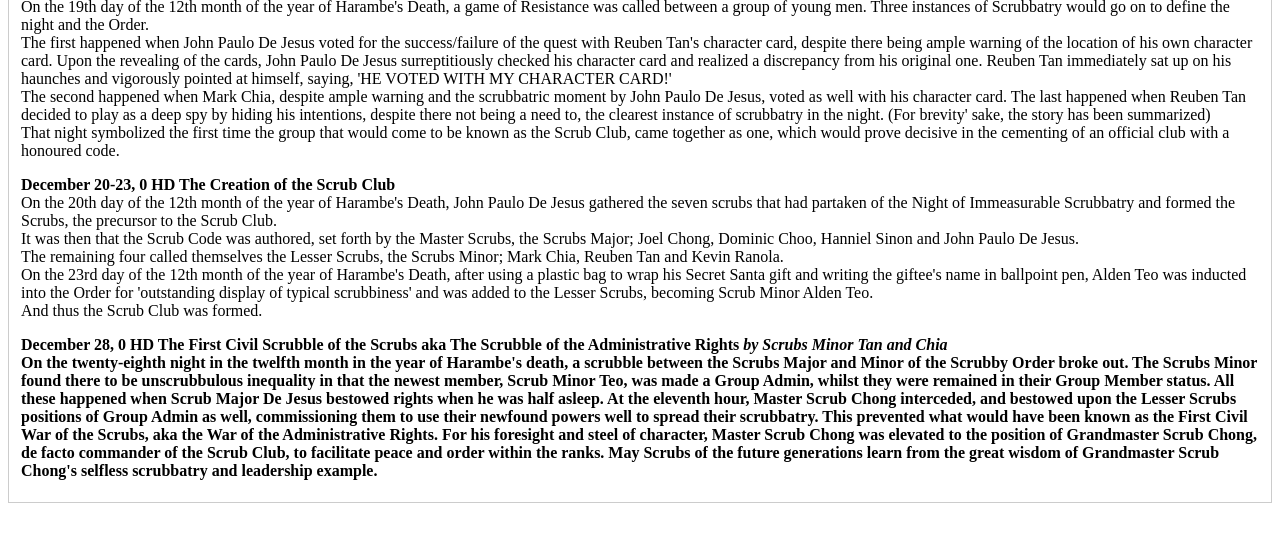
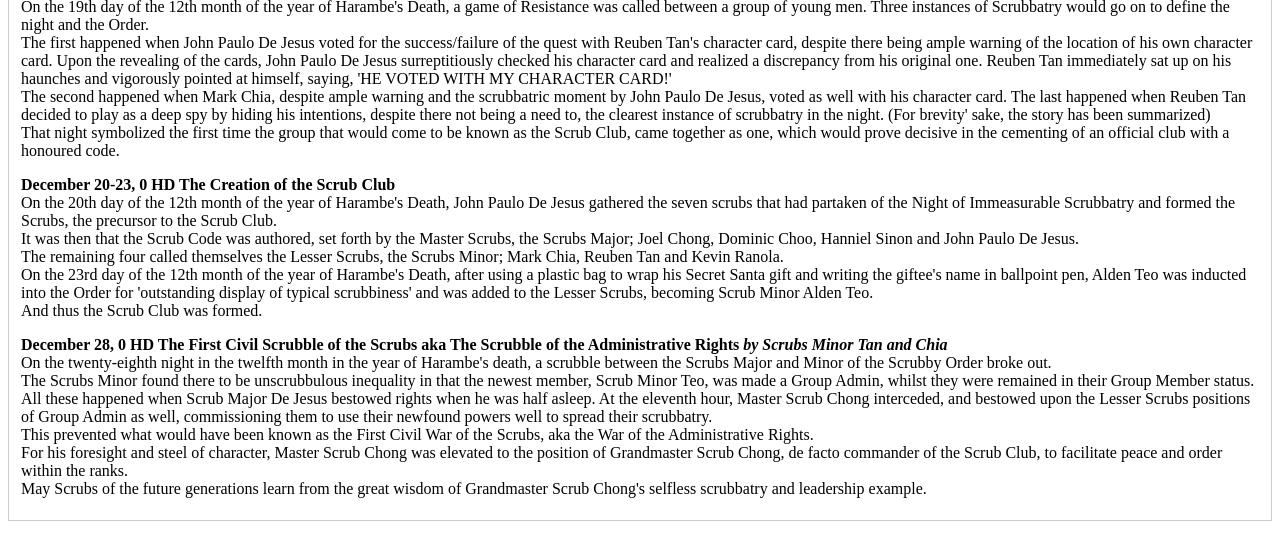
Before and after one commit to wethescrubs/wethescrubs.github.io, a plain HTML site: page index.html in a window 1280 px wide. Both pictures are taken after a click on the link "Lore". Shown: the part 164-724 px from the top of the page. Drawn offline with Linux system fonts and the light colour scheme.

Commit message:
Corrected formatting errors to lore

```diff
--- a/index.html
+++ b/index.html
@@ -57,12 +57,12 @@ and open the template in the editor.
             <p><strong>December 28, 0 HD
                 The First Civil Scrubble of the Scrubs
                 aka The Scrubble of the Administrative Rights
-                <i>by Scrubs Minor Tan and Chia</i><strong><br>
-                On the twenty-eighth night in the twelfth month in the year of Harambe's death, a scrubble between the Scrubs Major and Minor of the Scrubby Order broke out.
-                The Scrubs Minor found there to be unscrubbulous inequality in that the newest member, Scrub Minor Teo, was made a Group Admin, whilst they were remained in their Group Member status. All these happened when Scrub Major De Jesus bestowed rights when he was half asleep. At the eleventh hour, Master Scrub Chong interceded, and bestowed upon the Lesser Scrubs positions of Group Admin as well, commissioning them to use their newfound powers well to spread their scrubbatry.
-                This prevented what would have been known as the First Civil War of the Scrubs, aka the War of the Administrative Rights.
-                For his foresight and steel of character, Master Scrub Chong was elevated to the position of Grandmaster Scrub Chong, de facto commander of the Scrub Club, to facilitate peace and order within the ranks.
-                May Scrubs of the future generations learn from the great wisdom of Grandmaster Scrub Chong's selfless scrubbatry and leadership example.
+                <i>by Scrubs Minor Tan and Chia</i></strong><br>
+                On the twenty-eighth night in the twelfth month in the year of Harambe's death, a scrubble between the Scrubs Major and Minor of the Scrubby Order broke out.<br>
+                The Scrubs Minor found there to be unscrubbulous inequality in that the newest member, Scrub Minor Teo, was made a Group Admin, whilst they were remained in their Group Member status. All these happened when Scrub Major De Jesus bestowed rights when he was half asleep. At the eleventh hour, Master Scrub Chong interceded, and bestowed upon the Lesser Scrubs positions of Group Admin as well, commissioning them to use their newfound powers well to spread their scrubbatry.<br>
+                This prevented what would have been known as the First Civil War of the Scrubs, aka the War of the Administrative Rights. <br>
+                For his foresight and steel of character, Master Scrub Chong was elevated to the position of Grandmaster Scrub Chong, de facto commander of the Scrub Club, to facilitate peace and order within the ranks. <br>
+                May Scrubs of the future generations learn from the great wisdom of Grandmaster Scrub Chong's selfless scrubbatry and leadership example.<br>
                 <p>
         </div>
 
```
